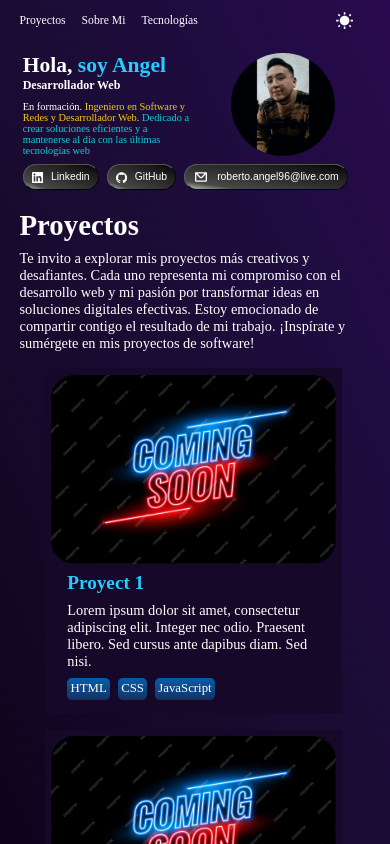
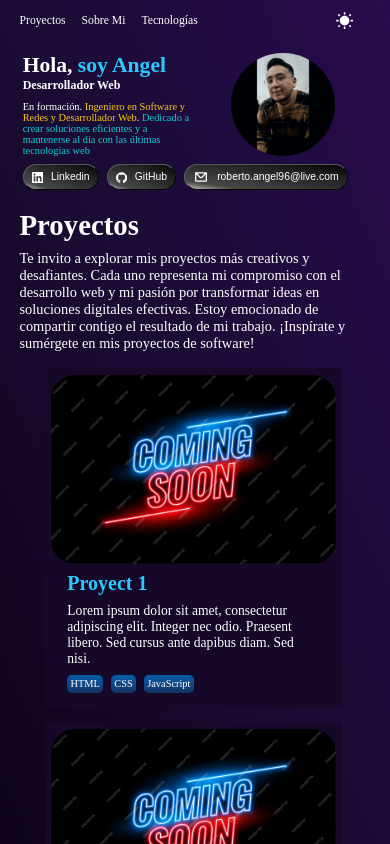
Before and after one commit to Angelbyte96/angel-portfolio, a React (Vite) app: page / in a window 390 px wide. Shown: the top 844 px of the page. Built offline with nearby package versions, Linux system fonts and the light colour scheme.

Commit message:
feat: Actualizar ruta de estilos CSS en index.html y agregar estilos flexibles en style.css

```diff
--- a/index.html
+++ b/index.html
@@ -6,7 +6,7 @@
 		<meta name="viewport" content="width=device-width, initial-scale=1.0" />
 		<title>Angel Guzmán | Desarrollador Web</title>
 		<script type="module" src="./src/main.jsx" defer></script>
-		<link rel="stylesheet" href="./src/styles/style.css" />
+		<link rel="stylesheet" href="./src/styles/index.css" />
 		<link rel="canonical" href="https://angelbyte.dev/">
 		<link rel="preload" fetchpriority="high" as="image" href="./comingSoon.webp" type="image/webp">
 	</head>
--- /dev/null
+++ b/src/styles/index.css
@@ -0,0 +1 @@
+@import url('style.css');
--- a/src/styles/style.css
+++ b/src/styles/style.css
@@ -275,6 +275,8 @@ body {
 				}
 
 				.card-proyect {
+					display: flex;
+					flex-direction: column;
 					height: 25rem;
 					padding: 0.4rem;
 					background-color: #150828;
@@ -296,22 +298,20 @@ body {
 						h2 {
 							margin-bottom: 0.5rem;
 							color: #2cc9ff;
-							@media (width <= 550px) {
-								font-size: 1.2rem;
-							}
+							font-size: clamp(1.25rem, 1.2vw, 1.4rem);
 						}
 
 						p {
 							margin-bottom: 0.5rem;
-							@media (width <= 550px) {
-								font-size: 0.9rem;
-							}
+							font-size: clamp(0.85rem, 1.2vw, 1rem);
+							text-wrap: wrap;
 						}
 
 						.list-proyect {
 							display: flex;
 							list-style: none;
 							gap: 0.5rem;
+							flex-wrap: wrap;
 							@media (width <= 550px) {
 								gap: 0.5rem;
 							}
@@ -324,9 +324,7 @@ body {
 								color: #fff;
 								justify-content: center;
 								align-items: center;
-								@media (width <= 550px) {
-									font-size: 0.8rem;
-								}
+								font-size: clamp(0.65rem, 1.2vw, 0.8rem);
 							}
 						}
 					}
```
